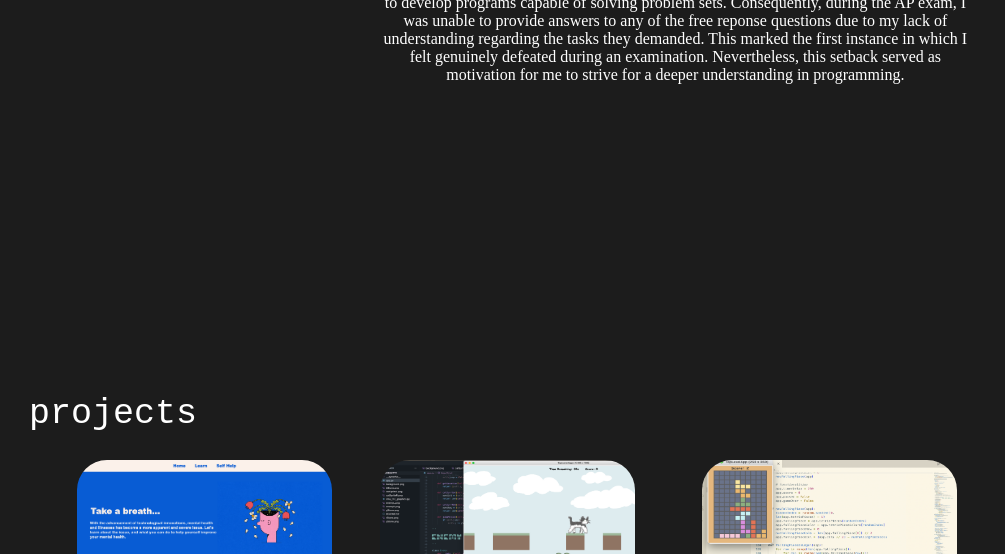
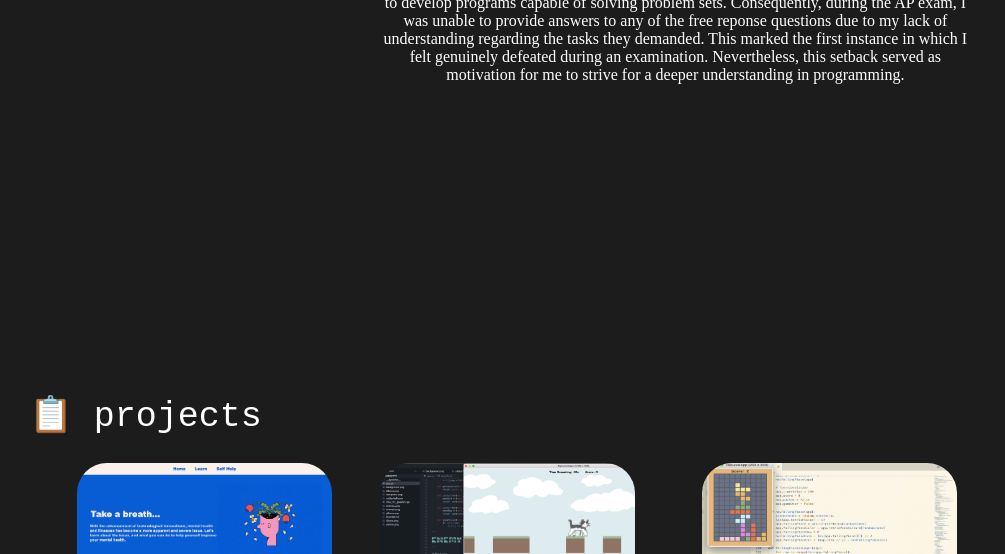
Before and after one commit to melllllkk/portfolio, a plain HTML site: page index.html in a window 1280 px wide. Shown: the part 906-1460 px from the top of the page, without its empty margins (99-1104 px from the left). Drawn offline with Linux system fonts and the light colour scheme.

Commit message:
Update index.html

```diff
--- a/index.html
+++ b/index.html
@@ -72,7 +72,7 @@
 
 
   <section id="projects">
-    <h1>projects</h1>
+    <h1>&#128203; projects</h1>
 
     <div class="port-container">
       <div>
```
